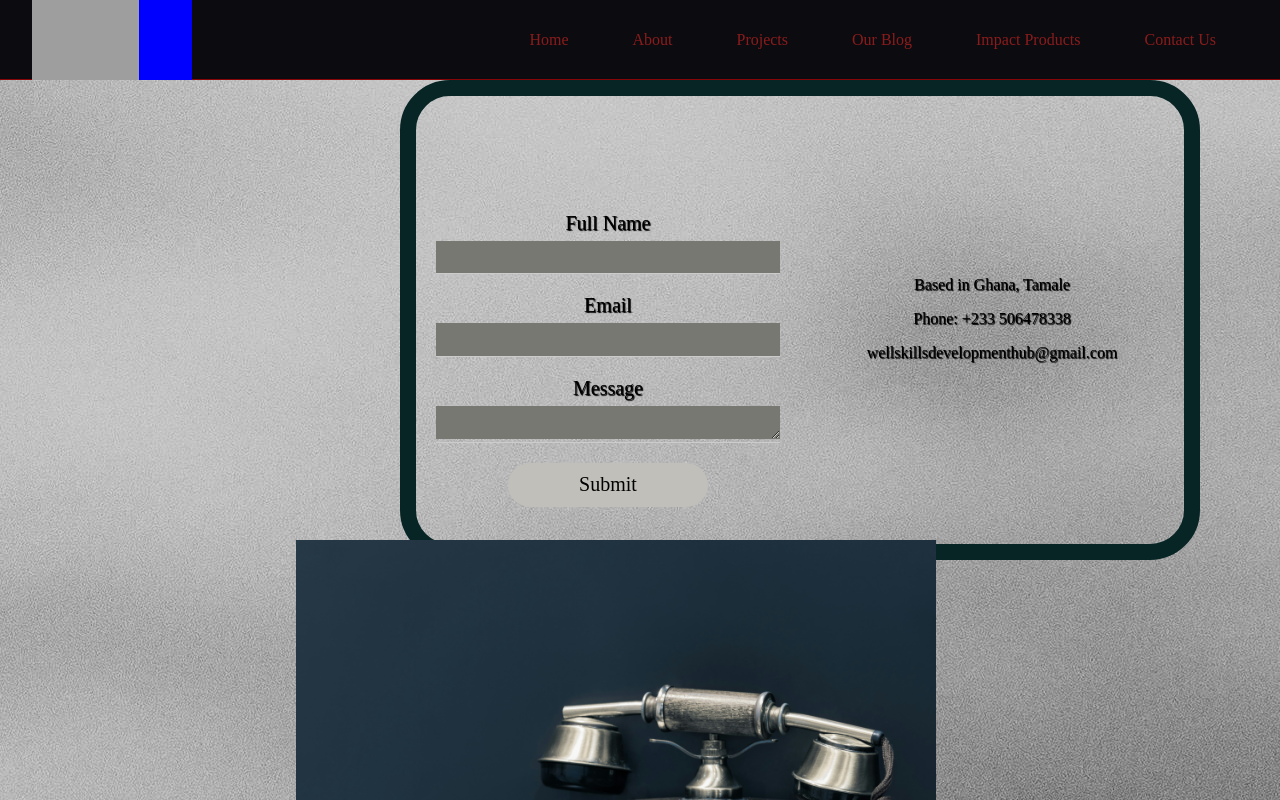
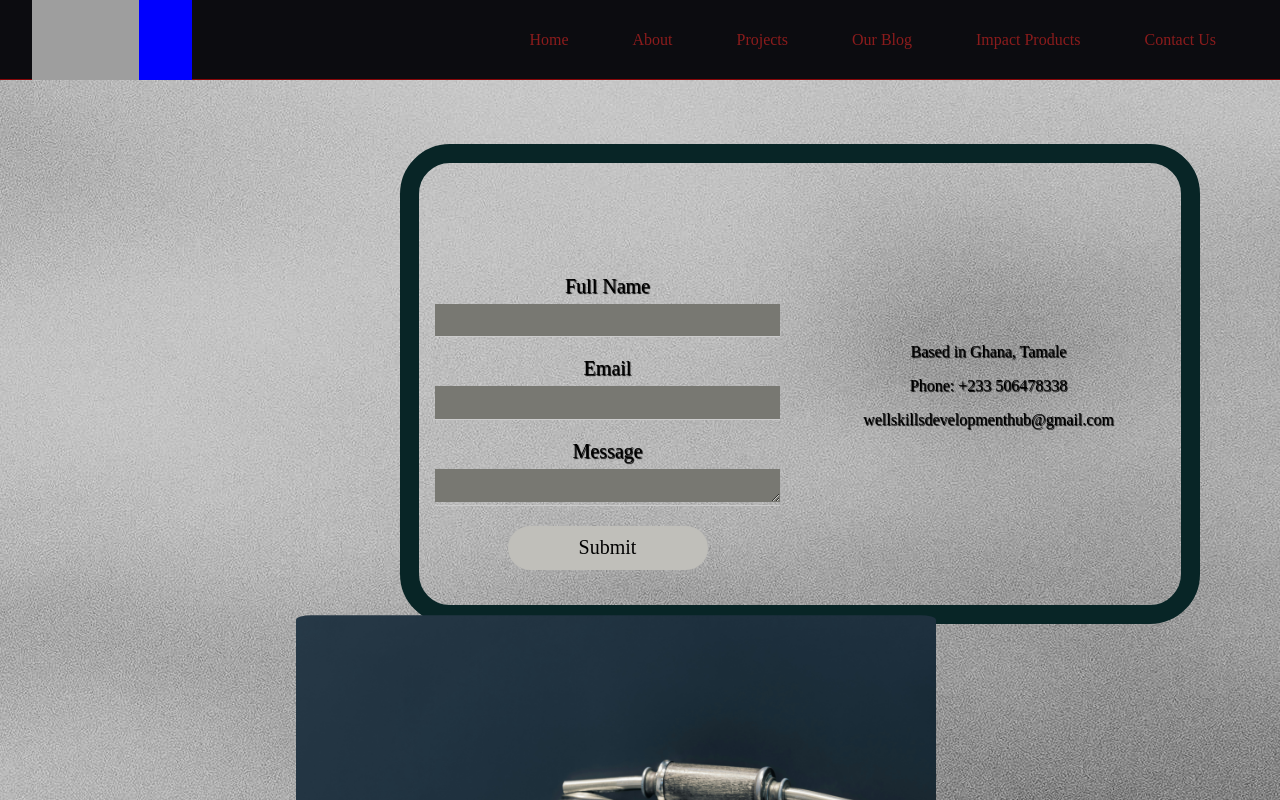
Before and after one commit to nsquansah/wsdh_webpage, a React (Create React App) app in the folder my-newapp/: page /contact in a window 1280 px wide. Shown: the top 800 px of the page. Built offline with nearby package versions, Linux system fonts and the light colour scheme; grey boxes are pictures that could not be loaded.

Commit message:
contactpage completed

```diff
--- a/my-newapp/src/styles/ContactMainPage.css
+++ b/my-newapp/src/styles/ContactMainPage.css
@@ -2,6 +2,7 @@
 
   background-color: hsl(60, 29%, 93%);
   background-image:url(../images/b2.jpg);
+  padding-top: 1em;
 
 }
 
@@ -15,17 +16,18 @@
   margin-right: 5em;
   width: 57em; /* 911px */
   min-height: 30em; /* instead of fixed height */
+  margin-top: 3em;
 
-  border: 1em solid hsl(182, 64%, 9%);
+  border: 1.2em solid hsl(182, 64%, 9%);
 }
 
 
 .leftContent {
   flex: 1;
-  padding: 1.25em;
+  padding: 1em;
   margin-top: 6em;
   text-shadow: #000000 0.06em 0.06em 0.06em;
-  width: 100;
+  width: 50%;
 
 }
 
@@ -147,6 +149,8 @@ label {
   height: auto;
   object-fit: cover;
   margin-right: 3em;
+  border-radius: 1em;
+  padding-top: 0.7em;
 }
 
 .submitButton{
```
